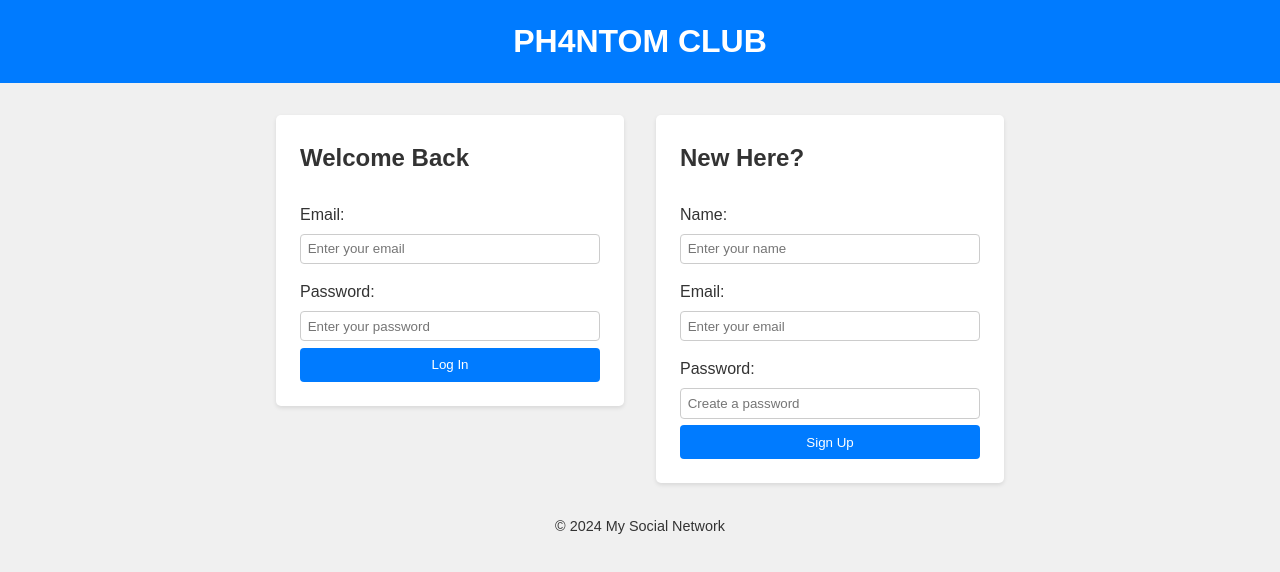
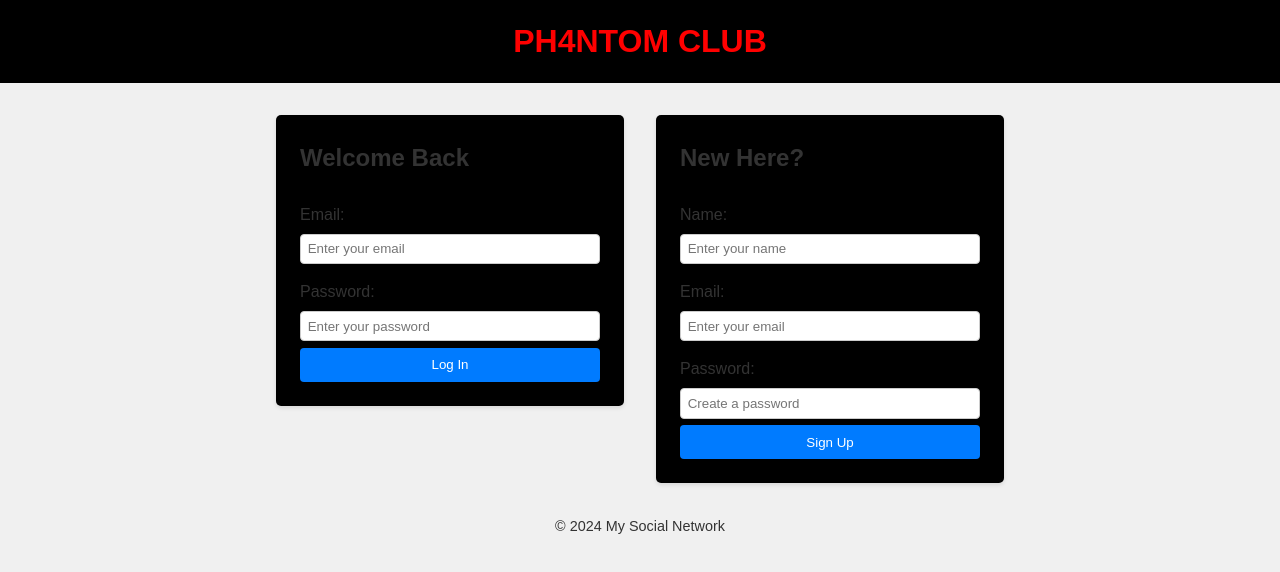
Before and after one commit to ShreyanshM47/Social-Media-Website, a plain HTML site: page Social Media Web/index.html in a window 1280 px wide. Drawn offline with Linux system fonts and the light colour scheme.

Commit message:
Color Changes

```diff
--- a/Social Media Web/styles.css
+++ b/Social Media Web/styles.css
@@ -15,8 +15,8 @@ body {
 
 /* Header */
 .navbar {
-    background-color: #007bff;
-    color: white;
+    background-color: #000000;
+    color: rgb(255, 0, 0);
     text-align: center;
     padding: 1em;
 }
@@ -32,7 +32,7 @@ body {
 
 /* Sections */
 .login-section, .signup-section {
-    background: white;
+    background: rgb(0, 0, 0);
     padding: 1.5em;
     border-radius: 5px;
     box-shadow: 0 2px 4px rgba(0, 0, 0, 0.1);
@@ -91,7 +91,7 @@ form button:hover {
     padding: 1em;
     background: white;
     border-radius: 5px;
-    box-shadow: 0 2px 4px rgba(0, 0, 0, 0.1);
+    box-shadow: 0 2px 4px rgba(222, 0, 0, 0);
 }
 
 .new-post {
```
